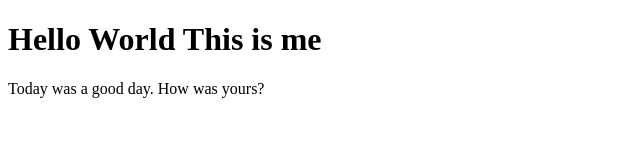
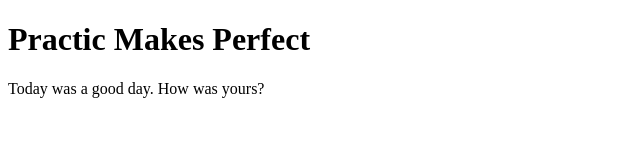
Before and after one commit to NordicBlue5345/NordicBlue5345.github.io, a plain HTML site: page index.html in a window 1280 px wide. Shown: the whole page, without its empty margins (0-640 px from the left). Drawn offline with Linux system fonts and the light colour scheme.

Commit message:
Update index.html

```diff
--- a/index.html
+++ b/index.html
@@ -1,6 +1,7 @@
 <!doctype html>
 <html>
-<h1>Hello World This is me</h1>
+  <head>
+<h1>Practic Makes Perfect</h1>
 <meta charset="utf-8">
   <Title>Cassandra's Github page</title>
   </head>
```
